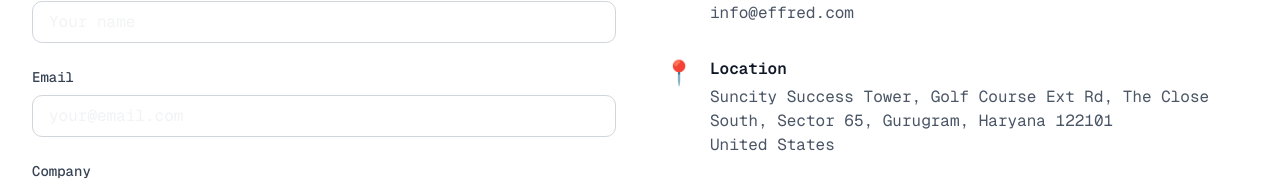
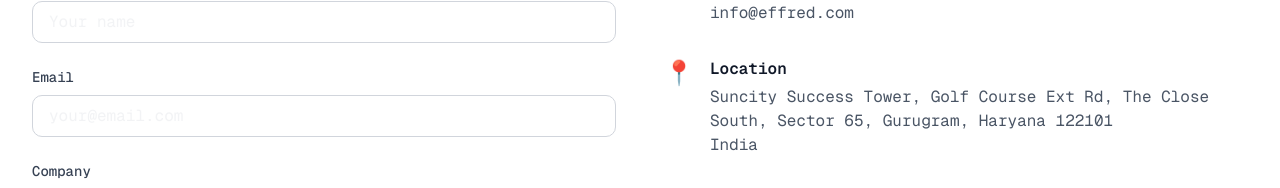
Before and after one commit to AshishSharma03/effred, a Next.js app: page /contact in a window 1280 px wide. Shown: the part 512-700 px from the top of the page. Built offline with nearby package versions, Linux system fonts and the light colour scheme.

Commit message:
Update page.tsx

```diff
--- a/app/contact/page.tsx
+++ b/app/contact/page.tsx
@@ -138,7 +138,7 @@ export default function Contact() {
                       <p className="text-gray-600">
                         Suncity Success Tower, Golf Course Ext Rd, The Close South, Sector 65, Gurugram, Haryana 122101
                         <br />
-                        United States
+                        India
                       </p>
                     </div>
                   </div>
```
